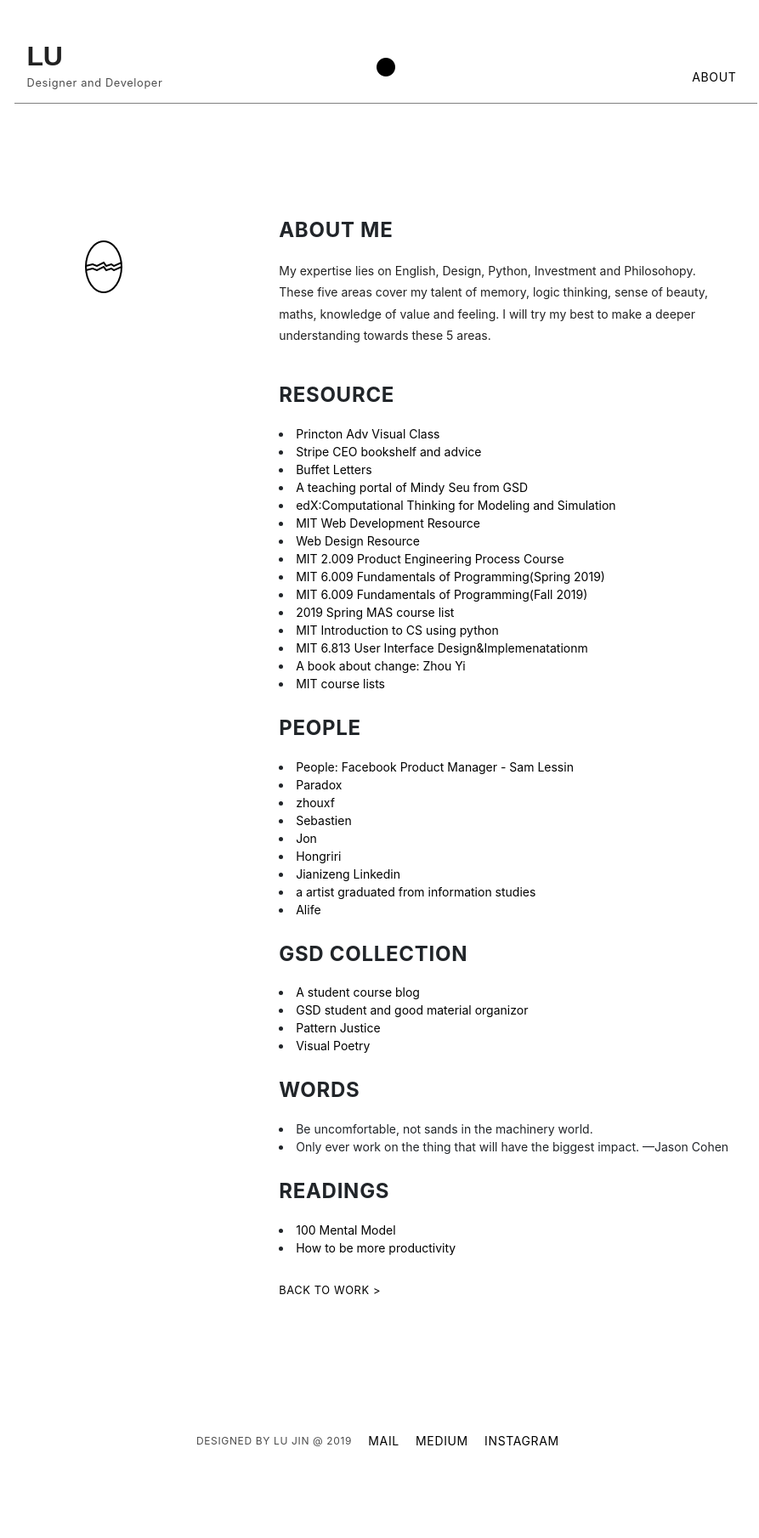
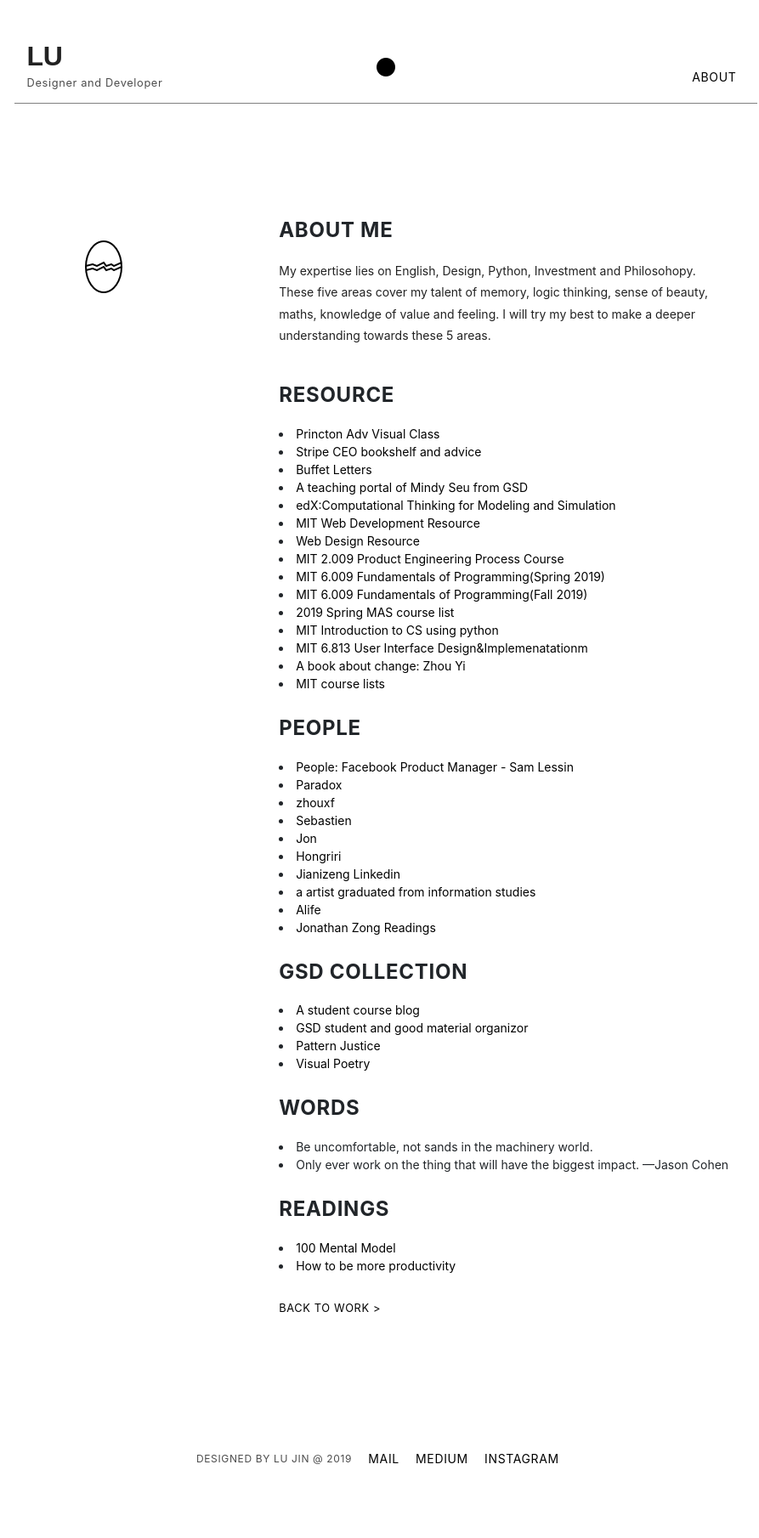
Before and after one commit to beforux/ShakeYourLove, a Jekyll site: the page list.html, which Jekyll copies as it is, in a window 1280 px wide. Shown: the whole page at 85% size, without its empty margins (186-1079 px from the left). Built offline with Jekyll 4.4.1, drawn with Linux system fonts in a browser that asks for light colours; nearby versions of some CDN libraries; before the commit the page ends 1789 px from its top, so only the background shows below that.

Commit message:
Update list.html

```diff
--- a/list.html
+++ b/list.html
@@ -72,7 +72,7 @@
                   <li><a href="https://www.jianizeng.com/">Jianizeng</a> <a href="https://www.linkedin.com/in/jianizeng"> Linkedin</a></li>
                   <li><a href="https://elitzakoeva.com/About-Elitza"> a artist graduated from information studies</a></li>
                   <li><a href="https://www.alfiekohn.org/articles/">Alife</a></li>
-
+                  <li><a href="http://jonathanzong.com/readings">Jonathan Zong Readings</a></li>
 
 
                   <h3> GSD collection</h3>
```
